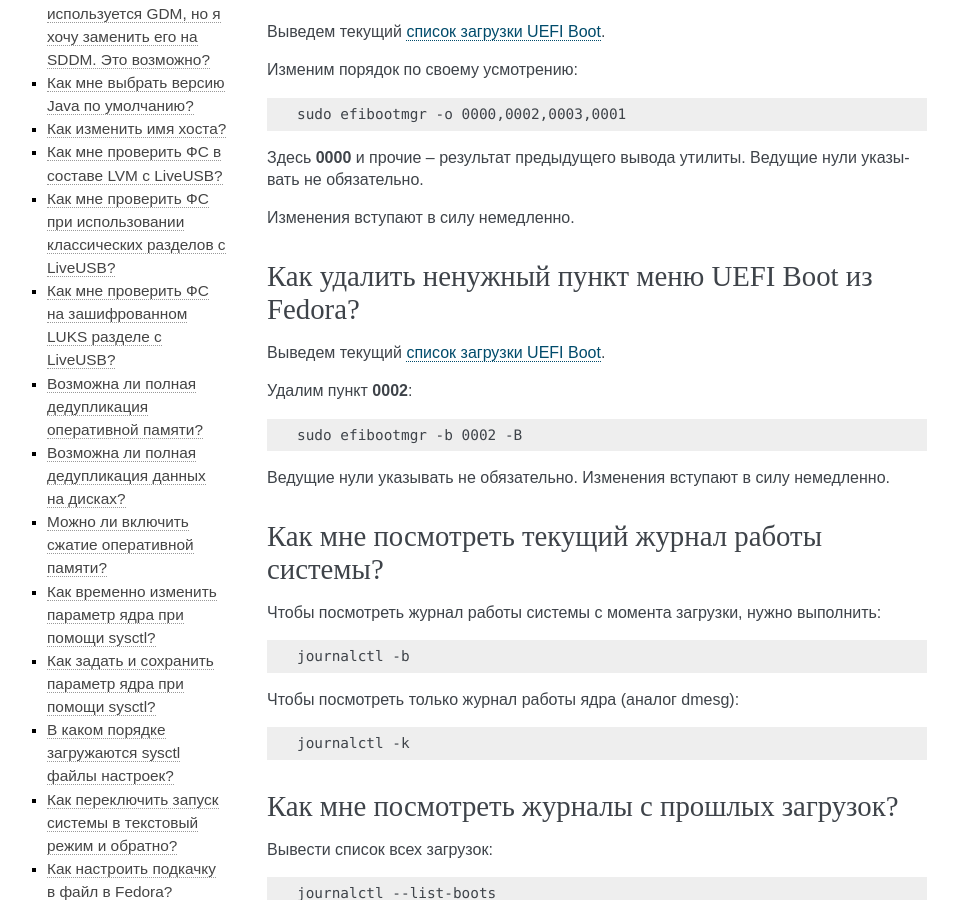
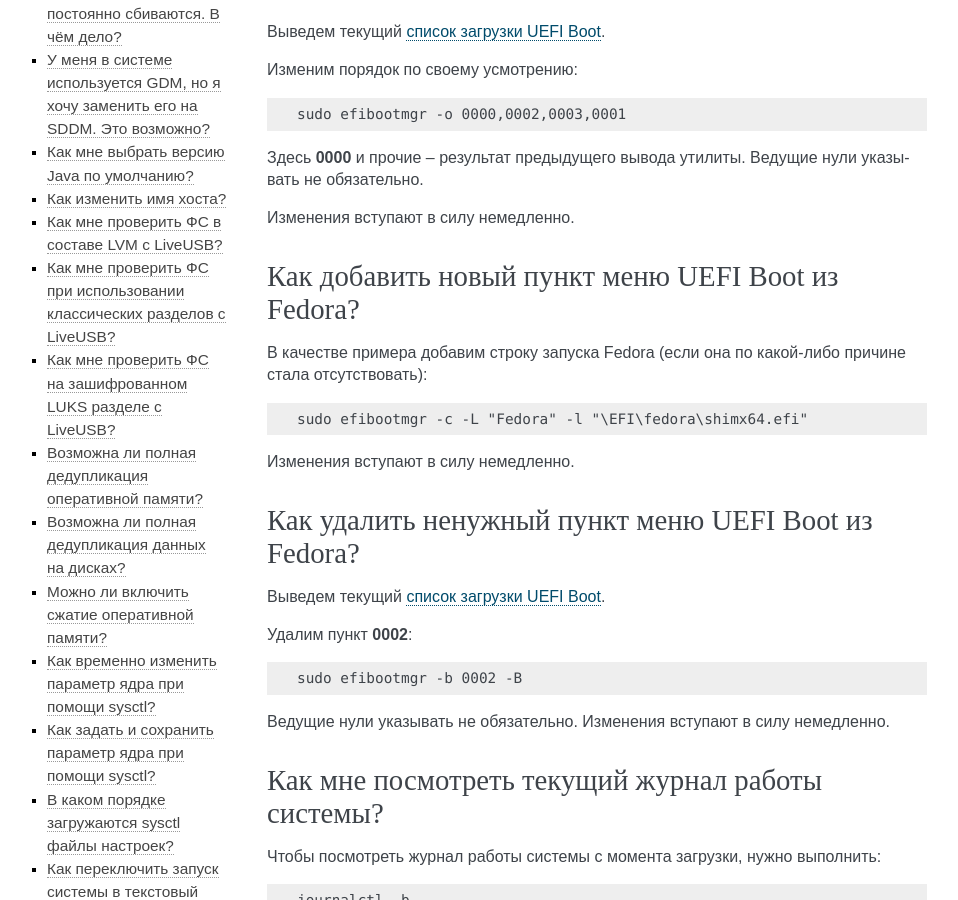
Before and after one commit to RussianFedora/FAQ, a Sphinx documentation site: the page built from source/administration.rst, in a window 1280 px wide and 900 px high, scrolled down 1957 px. Shown: the whole window, without its empty margins (153-1111 px from the left). Built offline with Sphinx 7.4.7, drawn with Linux system fonts in a browser that asks for light colours; comment, search, counter and statistics services are not loaded; some of the changed text lies outside the part shown.

Commit message:
Added question about adding new UEFI Boot entries.

```diff
--- a/source/administration.rst
+++ b/source/administration.rst
@@ -136,6 +136,20 @@
     sudo efibootmgr -o 0000,0002,0003,0001
 
 Здесь **0000** и прочие -- результат предыдущего вывода утилиты. Ведущие нули указывать не обязательно.
+
+Изменения вступают в силу немедленно.
+
+.. index:: boot, add entry, uefi
+.. _uefi-add:
+
+Как добавить новый пункт меню UEFI Boot из Fedora?
+=======================================================
+
+В качестве примера добавим строку запуска Fedora (если она по какой-либо причине стала отсутствовать):
+
+.. code-block:: text
+
+    sudo efibootmgr -c -L "Fedora" -l "\EFI\fedora\shimx64.efi"
 
 Изменения вступают в силу немедленно.
 
```
